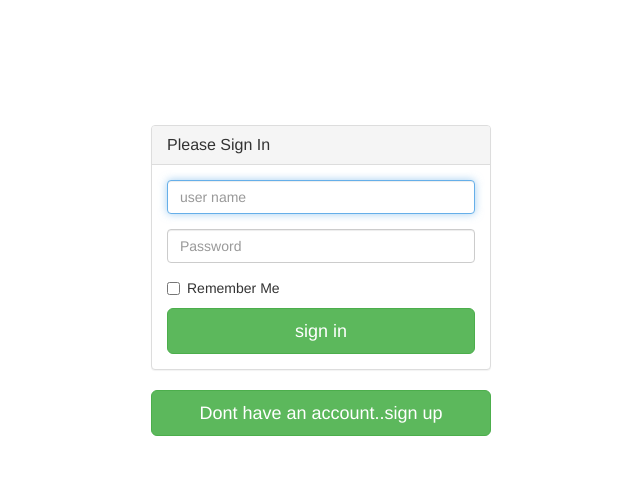
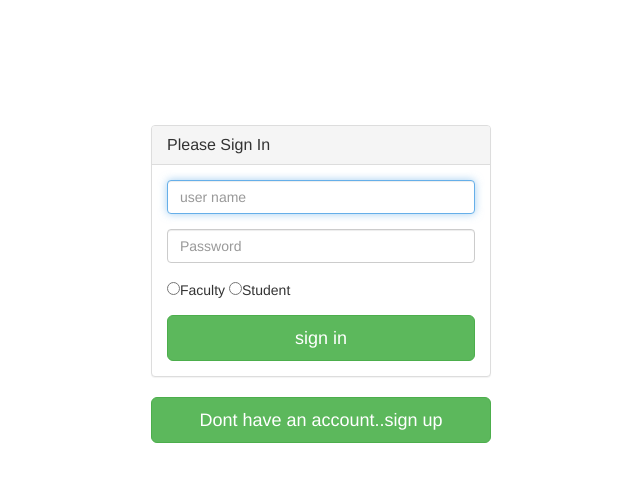
Before and after one commit to singlebrain/prorep, a CodeIgniter app: page /database/ in a window 1280 px wide. Shown: the top 482 px of the page, without its empty margins (319-959 px from the left). Run offline with CodeIgniter, Linux system fonts and the light colour scheme; some libraries are stand-ins or nearby versions.

Commit message:
faculty login

```diff
--- a/application/controllers/Welcome.php
+++ b/application/controllers/Welcome.php
@@ -31,23 +31,26 @@ class Welcome extends CI_Controller {
 	}
 	public function checklogin()
 	{
-		$usid = $this->input->post('email');
-		////$this->load->library('session');
+		$usert= $this->input->post('usertype');
+		$usid= $this->input->post('email');
+		//$this->load->library('session');
 		//$this->session->set_userdata('user_id', $usid);
 		$this->form_validation->set_rules('email','email','required');
 		$this->form_validation->set_rules('password','password','callback_verifyuser|required');
-
+		$this->form_validation->set_rules('usertype','select user type','required');
 		if($this->form_validation->run()==false)
 		{
 			$this->load->view('login');
 
 
 		}
-		else
+		elseif( $usert=='student')
 		{
-
-
 			redirect(base_url().'index.php/studentprofileedit/asdfg/'.$usid);
+		}
+		elseif( $usert=='faculty')
+		{
+			redirect(base_url().'index.php/faculty/asdfg/'.$usid);
 		}
 
 	}
@@ -57,19 +60,27 @@ class Welcome extends CI_Controller {
 
 		$uid = $this->input->post('email');
 		$password = $this->input->post('password');
+		$usert = $this->input->post('usertype');
 		$this->load->model('LoginModel');
 
-		if($this->LoginModel->login($uid,$password)==true)
+		if($this->LoginModel->loginstudent($uid,$password)==true && $usert=='student')
 		{
 			return true;
 				//$this->load->view('welcome_message');
 		}
-		else
+		elseif($this->LoginModel->loginfaculty($uid,$password)==true && $usert=='faculty')
+		{
+			return true;
+				//$this->load->view('welcome_message');
+		}
+		elseif($usert)
 		{
 			$this->form_validation->set_message('verifyuser','incorrect password or username');
 			//$this->load->view('login');
 			return false;
 		}
+		return true;
+
 	}
 	public function signup()
 	{
--- a/application/models/LoginModel.php
+++ b/application/models/LoginModel.php
@@ -6,7 +6,7 @@
 class LoginModel extends CI_Model
 {
 
-	public function login($uid, $password)
+	public function loginstudent($uid, $password)
 	{
 		# code...
 		$this->load->database();
@@ -16,6 +16,24 @@ class LoginModel extends CI_Model
 		{
 
       	  if($row->sid==$uid)
+      	  {
+      	  	if($row->pass==$password)
+      	  		return true;
+      	  }
+		}
+
+			return false;
+	}
+	public function loginfaculty($uid, $password)
+	{
+		# code...
+		$this->load->database();
+		$query = $this->db->query('SELECT fid, pass FROM faculty');
+
+		foreach ($query->result() as $row)
+		{
+
+      	  if($row->fid==$uid)
       	  {
       	  	if($row->pass==$password)
       	  		return true;
--- a/application/views/Upload_form.php
+++ b/application/views/Upload_form.php
@@ -71,10 +71,10 @@
                         </li>
 
                         <li>
-                            <a href= <?php echo '../../upload/upload/'.$usid;?>><i class="fa fa-edit fa-fw"></i> Upload Project</a>
+                            <a href= <?php echo base_url().'index.php/upload/upload/'.$usid;?>><i class="fa fa-edit fa-fw"></i> Upload Project</a>
                         </li>
                         <li>
-                            <a href=<?php echo '../../studentprofileedit/asdfg/'.$usid?> ><i class="fa fa-wrench fa-fw"></i> Profile Settings</a>
+                            <a href=<?php echo base_url().'index.php/studentprofileedit/asdfg/'.$usid?> ><i class="fa fa-wrench fa-fw"></i> Profile Settings</a>
                             <!--<a href="#"><i class="fa fa-edit fa-fw"></i> Profile Settings</a>-->
                         </li>
                         <li>
--- a/application/views/login.php
+++ b/application/views/login.php
@@ -60,11 +60,20 @@ defined('BASEPATH') OR exit('No direct script access allowed');
                                 <div class="form-group">
                                     <input class="form-control" placeholder="Password" name="password" type="text" value="">
                                 </div>
+                                <div class="form-group">
+
+                                    <input type="radio" name="usertype"<?php if (isset($usert) && $usert=="faculty") echo "checked";?> value="faculty">Faculty
+                                    <input type="radio" name="usertype"
+                                    <?php if (isset($usert) && $usert=="student") echo "checked";?>
+                                    value="student">Student
+                                </div>
+                                <!--
                                 <div class="checkbox">
                                     <label>
                                         <input name="remember" type="checkbox" value="Remember Me">Remember Me
                                     </label>
                                 </div>
+                                -->
                                 <!-- Change this to a button or input when using this as a form -->
                                 <input  name="login" class="btn btn-lg btn-success btn-block" value="sign in" type="submit">
                             </fieldset>
```
Also changed, not shown: application/controllers/faculty.php (+5 -4 lines), application/views/facultyprofileedit.php (+8 -4 lines), application/views/studentprofileedit.php (+4 -5 lines).
